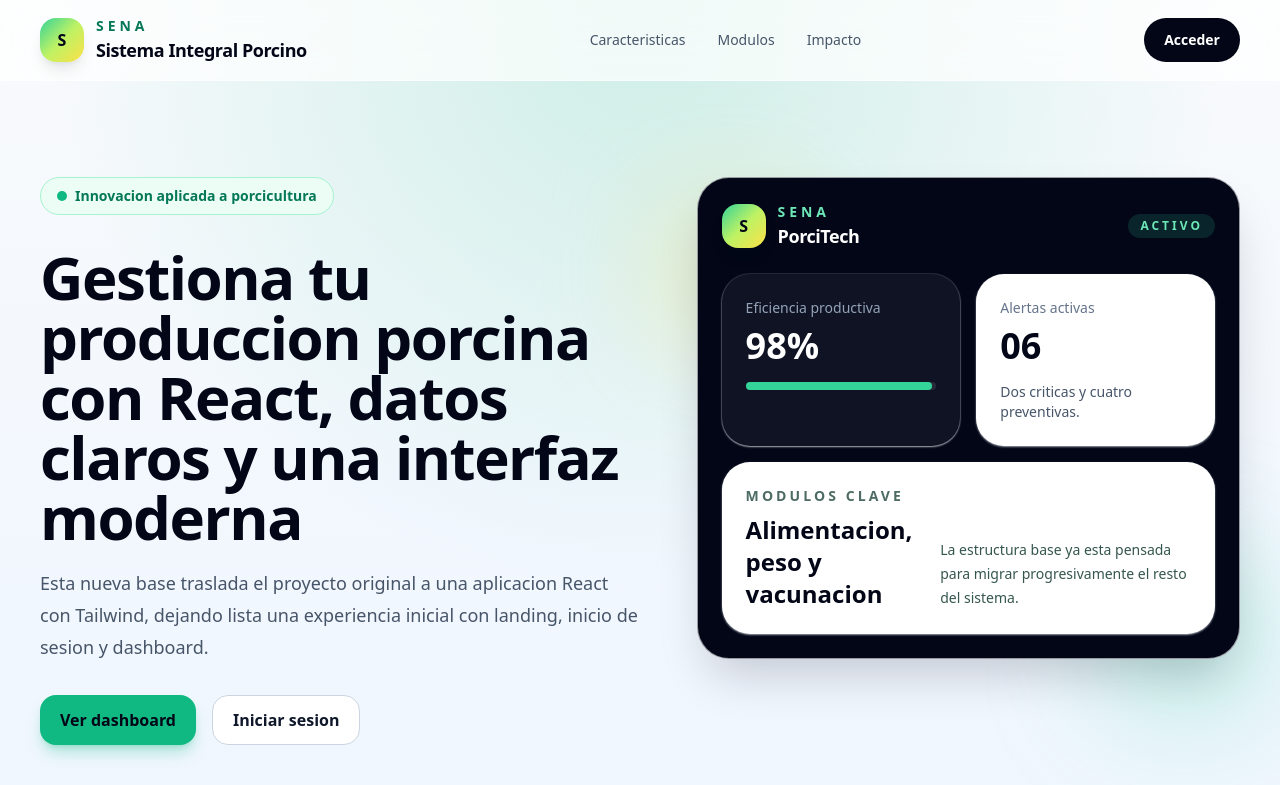
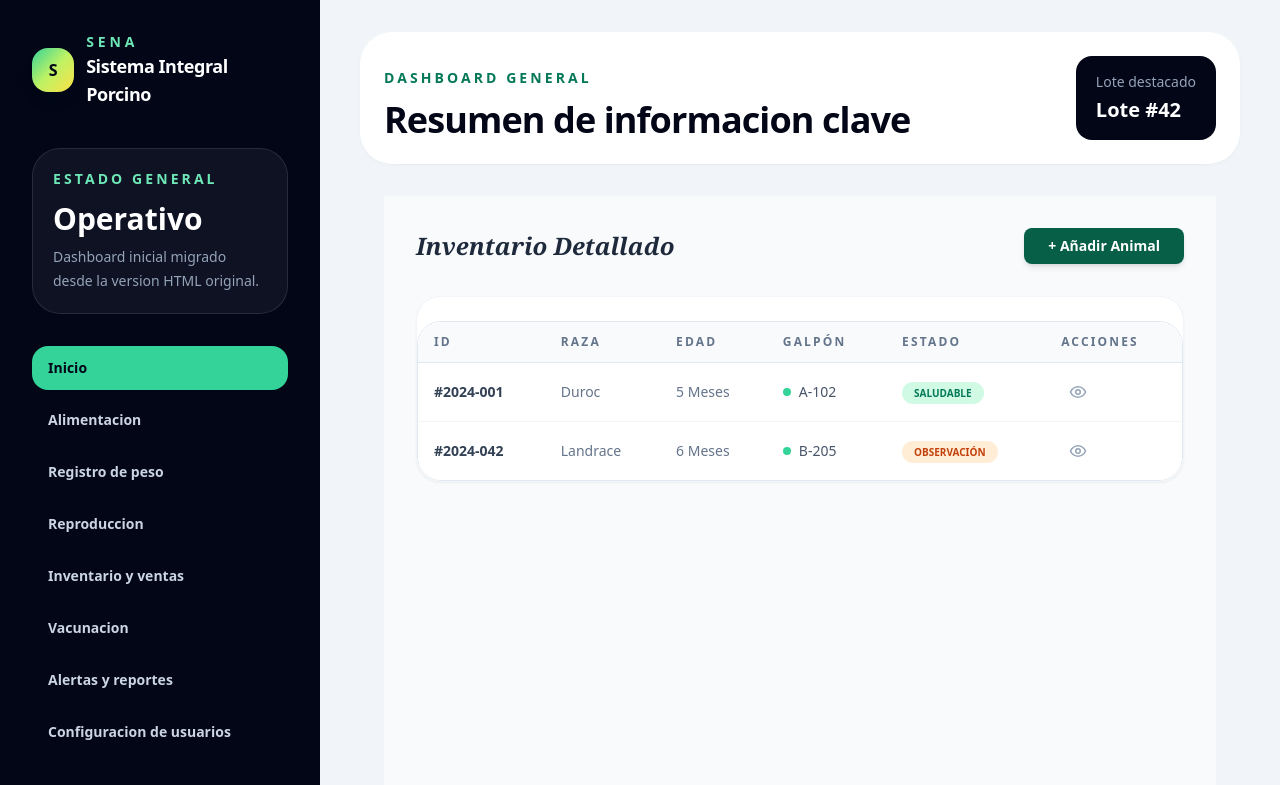
Before and after one commit to DevAvirama/sistema-integral-porcino, a React (Vite) app: page /dashboard/animals in a window 1280 px wide. Before the commit this address led to /. Shown: the top 785 px of the page. Built offline with nearby package versions, Linux system fonts and the light colour scheme.

Commit message:
Camilo Velasco

```diff
--- a/src/components/layout/DashboardSidebar.jsx
+++ b/src/components/layout/DashboardSidebar.jsx
@@ -1,8 +1,9 @@
-import { Link } from 'react-router-dom'
+import { Link, useNavigate } from 'react-router-dom'
 import BrandMark from '../BrandMark.jsx'
 import Button from '../ui/Button.jsx'
 
 function DashboardSidebar({ items }) {
+  const navigate = useNavigate();
   return (
     <aside className="w-full bg-slate-950 px-6 py-8 text-white xl:min-h-screen xl:w-80 xl:px-8">
       <BrandMark light />
@@ -22,10 +23,18 @@ function DashboardSidebar({ items }) {
           <button
             key={item}
             type="button"
-            className={`rounded-2xl px-4 py-3 text-left text-sm font-semibold transition ${
+            // Cuando hagas clic en "Alertas y reportes", te llevará a tu página
+            onClick={(e) => {
+              e.preventDefault();
+              if (item === "Alertas y reportes") {
+                navigate('/dashboard/animals'); // Asegúrate que esta ruta coincida con App.jsx
+              }
+            }}
+            className={`rounded-2xl px-4 py-3 text-left text-sm font-semibold transition-all ${
+              // Mantenemos el estilo original de tu compañero
               index === 0
                 ? 'bg-emerald-400 text-slate-950'
-                : 'bg-white/0 text-slate-300 hover:bg-white/5 hover:text-white'
+                : 'bg-white/0 text-slate-300 hover:bg-white/5'
             }`}
           >
             {item}
@@ -36,6 +45,8 @@ function DashboardSidebar({ items }) {
       <Button as={Link} className="mt-8" to="/" tone="ghost">
         Volver a la landing
       </Button>
+
+
     </aside>
   )
 }
--- /dev/null
+++ b/src/features/animals/AnimalsView.jsx
@@ -0,0 +1,42 @@
+import { useState } from "react";
+// Agregamos "/components/" a la ruta porque ahí es donde están guardados
+import AnimalTable from "./components/AnimalTable";
+import AddAnimalModal from "./components/AddAnimalModal";
+import AnimalStatusBadge from "./components/AnimalStatusBadge";
+
+const AnimalsView = () => {
+    const [isModalOpen, setIsModalOpen] = useState(false);
+    const [animals] = useState([
+        { id: '2024-001', raza: 'Duroc', edad: 5, galpon: 'A-102', estado: 'Saludable' },
+        { id: '2024-042', raza: 'Landrace', edad: 6, galpon: 'B-205', estado: 'Observación' },
+    ]);
+
+    return (
+        <main className="p-8 bg-[#f8fafc] min-h-screen">
+            <div className="max-w-6xl mx-auto">
+
+                {/* Encabezado con el botón que abre el Modal */}
+                <header className="flex justify-between items-center mb-8">
+                    <h1 className="text-2xl font-bold text-slate-800 font-serif italic">Inventario Detallado</h1>
+                    <button
+                        onClick={() => setIsModalOpen(true)}
+                        className="bg-emerald-800 text-white px-6 py-2 rounded-lg font-bold text-sm shadow-md hover:bg-emerald-900 transition-all"
+                    >
+                        + Añadir Animal
+                    </button>
+                </header>
+
+                {/* Llamamos a la Tabla */}
+                <div className="bg-white rounded-3xl shadow-sm border border-slate-100 overflow-hidden">
+                    <AnimalTable animals={animals} />
+                </div>
+
+                {/* Llamamos al Modal */}
+                <AddAnimalModal isOpen={isModalOpen} onClose={() => setIsModalOpen(false)} />
+
+            </div>
+        </main>
+    );
+};
+
+export default AnimalsView;
--- /dev/null
+++ b/src/features/animals/components/AddAnimalModal.jsx
@@ -0,0 +1,64 @@
+const AddAnimalModal = ({ isOpen, onClose }) => {
+    if (!isOpen) return null;
+
+    return (
+        <div className="fixed inset-0 z-50 flex items-center justify-center bg-slate-950/50 backdrop-blur-sm p-4">
+            <div className="w-full max-w-md rounded-[2rem] bg-white p-8 shadow-2xl">
+                <h2 className="text-2xl font-black text-slate-950 mb-6">Registrar Nuevo Cerdo</h2>
+
+                <form className="grid gap-4">
+                    {/* ID del Animal */}
+                    <div className="grid gap-1.5">
+                        <label className="text-sm font-bold text-slate-700 ml-1">ID del Animal</label>
+                        <input
+                            type="text"
+                            placeholder="Ej: #1142"
+                            className="rounded-xl border border-slate-200 bg-slate-50 px-4 py-3 text-sm focus:border-emerald-400 focus:outline-none transition-all"
+                        />
+                    </div>
+
+                    {/* Raza y Edad en la misma línea */}
+                    <div className="grid grid-cols-2 gap-4">
+                        <div className="grid gap-1.5">
+                            <label className="text-sm font-bold text-slate-700 ml-1">Raza</label>
+                            <select className="rounded-xl border border-slate-200 bg-slate-50 px-4 py-3 text-sm focus:border-emerald-400 focus:outline-none">
+                                <option>Duroc</option>
+                                <option>Landrace</option>
+                                <option>Yorkshire</option>
+                            </select>
+                        </div>
+                        <div className="grid gap-1.5">
+                            <label className="text-sm font-bold text-slate-700 ml-1">Edad (Meses)</label>
+                            <input type="number" className="rounded-xl border border-slate-200 bg-slate-50 px-4 py-3 text-sm focus:border-emerald-400 focus:outline-none" />
+                        </div>
+                    </div>
+
+                    {/* Galpón */}
+                    <div className="grid gap-1.5">
+                        <label className="text-sm font-bold text-slate-700 ml-1">Galpón / Ubicación</label>
+                        <input type="text" placeholder="Ej: Sector B-04" className="rounded-xl border border-slate-200 bg-slate-50 px-4 py-3 text-sm focus:border-emerald-400 focus:outline-none" />
+                    </div>
+
+                    {/* Botones de Acción */}
+                    <div className="flex gap-3 mt-6">
+                        <button
+                            type="button"
+                            onClick={onClose}
+                            className="flex-1 rounded-xl px-4 py-3 text-sm font-bold text-slate-500 hover:bg-slate-100 transition-colors"
+                        >
+                            Cancelar
+                        </button>
+                        <button
+                            type="submit"
+                            className="flex-1 rounded-xl bg-emerald-400 px-4 py-3 text-sm font-bold text-slate-950 shadow-lg shadow-emerald-400/20 hover:bg-emerald-500 transition-all"
+                        >
+                            Guardar Animal
+                        </button>
+                    </div>
+                </form>
+            </div>
+        </div>
+    );
+};
+
+export default AddAnimalModal;
--- /dev/null
+++ b/src/features/animals/components/AnimalStatusBadge.jsx
@@ -0,0 +1,15 @@
+const AnimalStatusBadge = ({ status }) => {
+    const styles = {
+        'Saludable': 'bg-emerald-100 text-emerald-700',
+        'Observación': 'bg-orange-100 text-orange-700',
+        'Tratamiento': 'bg-red-100 text-red-700',
+    };
+
+    return (
+        <span className={`px-3 py-1 rounded-full text-[10px] font-bold ${styles[status] || 'bg-slate-100 text-slate-600'}`}>
+            {status.toUpperCase()}
+        </span>
+    );
+};
+
+export default AnimalStatusBadge;
--- /dev/null
+++ b/src/features/animals/components/AnimalTable.jsx
@@ -0,0 +1,55 @@
+import Table from "../../../components/ui/Table";
+import AnimalStatusBadge from './AnimalStatusBadge';
+
+const AnimalTable = ({ animals }) => {
+
+    const columns = [
+        {
+            key: 'id',
+            header: 'ID',
+            render: (row) => <span className="font-bold text-slate-700">#{row.id}</span>
+        },
+        {
+            key: 'raza',
+            header: 'Raza',
+            render: (row) => <span className="text-slate-500">{row.raza}</span>
+        },
+        {
+            key: 'edad',
+            header: 'Edad',
+            render: (row) => <span className="text-slate-500">{row.edad} Meses</span>
+        },
+        {
+            key: 'galpon',
+            header: 'Galpón',
+            render: (row) => (
+                <div className="flex items-center gap-2">
+                    <span className="h-2 w-2 rounded-full bg-emerald-400"></span>
+                    <span className="font-medium text-slate-600">{row.galpon}</span>
+                </div>
+            )
+        },
+        {
+            key: 'estado',
+            header: 'Estado',
+            render: (row) => <AnimalStatusBadge status={row.estado} />
+        },
+        {
+            key: 'acciones',
+            header: 'Acciones',
+            render: () => (
+                <button className="rounded-lg p-2 text-slate-400 hover:bg-slate-100 hover:text-emerald-600 transition-all">
+                    <svg xmlns="http://www.w3.org/2000/svg" width="18" height="18" viewBox="0 0 24 24" fill="none" stroke="currentColor" strokeWidth="2" strokeLinecap="round" strokeLinejoin="round"><path d="M2 12s3-7 10-7 10 7 10 7-3 7-10 7-10-7-10-7Z" /><circle cx="12" cy="12" r="3" /></svg>
+                </button>
+            )
+        }
+    ];
+
+    return (
+        <div className="mt-6">
+            <Table columns={columns} rows={animals} />
+        </div>
+    );
+};
+
+export default AnimalTable;
--- a/src/features/dashboard/DashboardView.jsx
+++ b/src/features/dashboard/DashboardView.jsx
@@ -2,6 +2,7 @@ import DashboardSidebar from '../../components/layout/DashboardSidebar.jsx'
 import Card from '../../components/ui/Card.jsx'
 import { getDashboardData } from '../../services/dashboard/dashboardService.js'
 import QuickActions from './components/QuickActions.jsx'
+import { Outlet } from 'react-router-dom'
 import RecentActivityTable from './components/RecentActivityTable.jsx'
 import StatsGrid from './components/StatsGrid.jsx'
 import SystemSuggestion from './components/SystemSuggestion.jsx'
@@ -30,6 +31,10 @@ function DashboardView() {
             </div>
           </Card>
 
+          <section className="flex-1 px-6 py-8">
+            <Outlet />
+          </section>
+
           <StatsGrid stats={stats} />
           <QuickActions actions={quickActions} />
 
```
Also changed, not shown: src/App.jsx (+9 -2 lines).
